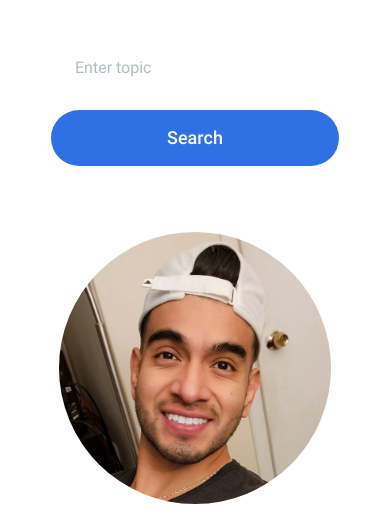
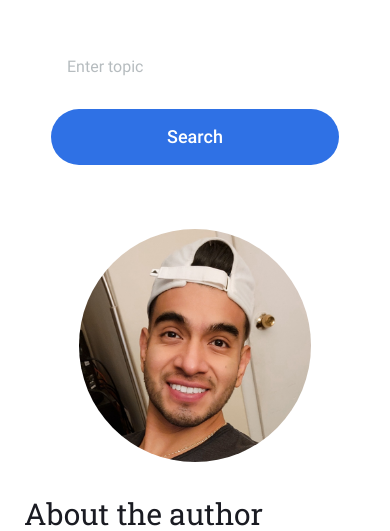
Before and after one commit to ihekusmiles/news_explorer_frontend, a React (Vite) app: page / in a window 390 px wide. Shown: the part 313-844 px from the top of the page. Built offline with nearby package versions, Linux system fonts and the light colour scheme.

Commit message:
Fix horizontal scrolling by changing element properties and removing constraints

```diff
--- a/src/components/About/About.css
+++ b/src/components/About/About.css
@@ -8,8 +8,8 @@
 }
 
 .about__image {
-  height: 464px;
-  width: 464px;
+  max-height: 464px;
+  max-width: 464px;
   flex-shrink: 0; /* Prevents image from shrinking on smaller screens */
   object-fit: cover; /* Prevents image distortion */
   border-radius: 50%;
@@ -81,8 +81,10 @@
     gap: 32px;
   }
   .about__image {
-    height: 272px;
-    width: 272px;
+    /* max-height: 272px;
+    max-width: 272px; */
+    max-width: 100%;
+    height: auto;
     margin: 0px;
   }
   .about__container {
--- a/src/components/Footer/Footer.css
+++ b/src/components/Footer/Footer.css
@@ -58,6 +58,9 @@
     gap: 38px;
     padding: 20px 16px 22px;
   }
+  .footer__links {
+    gap: 16px;
+  }
   .footer__page-links {
     flex-direction: column;
     gap: 25px;
@@ -65,4 +68,7 @@
   .footer__socialmedia-links {
     align-items: start;
   }
+  .footer__list {
+    gap: 16px;
+  }
 }
--- a/src/components/Header/Header.css
+++ b/src/components/Header/Header.css
@@ -136,7 +136,6 @@
   .header__logout-btn {
     margin: 0;
     padding: 16px 116px 16px 117px;
-    width: 100%;
     max-width: 288px;
     justify-content: center;
   }
--- a/src/components/Main/Main.css
+++ b/src/components/Main/Main.css
@@ -45,7 +45,7 @@
 
 @media screen and (max-width: 530px) {
   .main__container {
-    padding: 30px 16px 122px 19px;
+    padding: 30px 16px 122px 16px;
   }
   .main__text {
     font-size: 36px;
--- a/src/components/NewsCard/NewsCard.css
+++ b/src/components/NewsCard/NewsCard.css
@@ -226,11 +226,13 @@
     border-radius: 16px;
   }
   .newsCard__image-content {
-    width: 288px;
-    height: 196px;
+    /* width: 288px; */
+    width: 100%;
+    /* height: 196px; */
+    height: auto;
   }
   .newsCard__image {
-    min-width: 288px;
+    max-width: 288px;
     min-height: 196px;
   }
 
--- a/src/components/SearchForm/SearchForm.css
+++ b/src/components/SearchForm/SearchForm.css
@@ -1,3 +1,13 @@
+*,
+*::before,
+*::after {
+  box-sizing: border-box;
+}
+
+.searchform {
+  padding: 16px;
+  width: 100%;
+}
 .searchform__container {
   position: relative;
   display: flex;
@@ -72,8 +82,7 @@ input:-webkit-autofill:active {
   }
 
   .searchform__input {
-    padding: 0px;
-    margin-left: 24px;
+    padding: 16px 17px;
   }
   .searchform__btn {
     padding: 16px 52px;
@@ -81,23 +90,33 @@ input:-webkit-autofill:active {
 }
 
 @media screen and (max-width: 530px) {
+  .searchform {
+    padding: 0px 16px 32px;
+  }
+
   .searchform__container {
+    flex-direction: column;
+    gap: 16px;
     max-width: 288px;
-    margin: 0 auto 104px;
+    height: auto;
+    max-height: none;
+    padding: 0;
+    margin: 0 auto;
+    background-color: transparent;
+    border-radius: 0;
   }
 
   .searchform__input {
-    padding: 0px;
-    margin-left: 24px;
-    min-width: 288px;
-    min-height: 56px;
+    width: 100%;
+    height: 56px;
+    padding: 17px 16px;
+    background-color: #fff;
+    border-radius: 100px;
   }
   .searchform__btn {
-    position: absolute;
-    top: 70px;
-    left: 0px;
-    min-width: 288px;
-    min-height: 56px;
-    padding: 16px 52px;
+    width: 100%;
+    height: 56px;
+    padding: 0;
+    border-radius: 100px;
   }
 }
--- a/src/components/SearchForm/SearchForm.jsx
+++ b/src/components/SearchForm/SearchForm.jsx
@@ -18,7 +18,7 @@ function SearchForm({ onSearch }) {
     onSearch(values.q);
   };
   return (
-    <search>
+    <search className="searchform">
       {}
       <form
         className="searchform__container"
```
